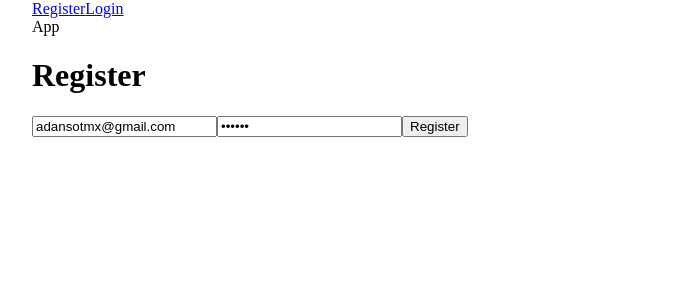
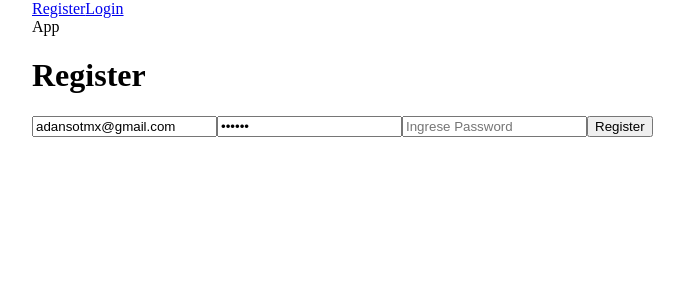
Before and after one commit to Adansote/react-firebase9-vite-router-compositionApi, a React (Vite) app: page /register in a window 1280 px wide. Shown: the top 300 px of the page, without its empty margins (96-780 px from the left). Built offline with nearby package versions, Linux system fonts and the light colour scheme; no server answers.

Commit message:
register v1

```diff
--- a/package.json
+++ b/package.json
@@ -13,6 +13,7 @@
     "firebase": "^9.20.0",
     "react": "^18.2.0",
     "react-dom": "^18.2.0",
+    "react-hook-form": "^7.43.9",
     "react-router-dom": "^6.10.0"
   },
   "devDependencies": {
--- a/src/routes/Register.jsx
+++ b/src/routes/Register.jsx
@@ -1,42 +1,103 @@
-import { useContext, useState } from "react";
+import { useContext} from "react";
 import { UserContext } from "../context/UserProvider";
 import { useNavigate } from "react-router-dom";
+import { useForm } from "react-hook-form";
 
 const Register = () => {
-    const [email, setEmail] = useState("adansotmx@gmail.com")
-    const [password, setPassword]= useState("123123")
+
+
+    const{register, handleSubmit, getValues, setError, formState: {errors}}= useForm({
+  defaultValues:{
+    email: "adansotmx@gmail.com",
+    password: "123123"
+  }
+
+    })
     const {registerUser} = useContext(UserContext)
     const navegate = useNavigate()
 
-    const handleSubmit = async(e) =>{
-        e.preventDefault()
-        console.log("procesando form:", email, password)
+  const onSubmit = async({email, password}) => {
+ console.log(email, password)
     try {
         await registerUser(email, password)
         console.log("usuario creado")
         navegate("/")
     } catch (error) {
         console.log(error.code)
+
+
+            switch(error.code){
+                case "auth/email-already-in-use" :
+
+                    setError("email",{
+                        message: "Usuario ya registrado"
+                    })
+                    break;
+                case "auth/invalid-email":
+                    setError("email",{
+                        message: "Formato email no valido"
+                    })
+                    break;
+
+                    default:
+                        console.log("ocurrio un error en el servidor")
             }
     }
+  }
+
+
     return(
 <>
 <h1>Register</h1>
-<form onSubmit={handleSubmit}>
+<form onSubmit={handleSubmit(onSubmit)}>
 
     <input
     type="email"
     placeholder="Ingrese Email"
-    value={email}
-    onChange={e => setEmail(e.target.value)}
+     {...register("email" ,{required:{ value: true, message: "campo obligatorio"},
+     pattern:{
+       value: /[a-z0-9]+(\.[_a-z0-9]+)*@[a-z0-9-]+(\.[a-z0-9-]+)*(\.[a-z]{2,15})/ ,
+       message:"Forrmato de email incorrecto"
+    },
+
+     })}
+
     />
+    {
+        errors.email && <p>{errors.email.message}</p>
+    }
 
 <input
     type="password"
     placeholder="Ingrese Password"
-    value={password}
-    onChange={e => setPassword(e.target.value)}
+     {...register("password",{ minLength:{ value : 6, message: "Minimo 6 caracteres"},
+    validate: {
+        trim: (v) => {
+            if (!v.trim()) {return "No seas payaso escribe algo"
+        }
+          return  true
+        }
+       }
+       })}
     />
+      {
+     errors.password && <p>{errors.password.message}</p>
+    }
+     <input
+    type="password"
+    placeholder="Ingrese Password"
+     {...register("repassword", {
+        setValueAs: (v) =>v.trim(),
+        validate: {
+            equals: (v)  =>
+             v === getValues("password") || "No coincide la contraseña",
+
+        }
+     })}
+    />
+   {
+    errors.repassword && <p>{errors.repassword.message}</p>
+   }
     <button type="submit">Register</button>
 </form>
 </>
```
Also changed, not shown: 1 other file (tests, documents, lock files or other folders). Lines whose indentation alone changed are shown as unchanged.
